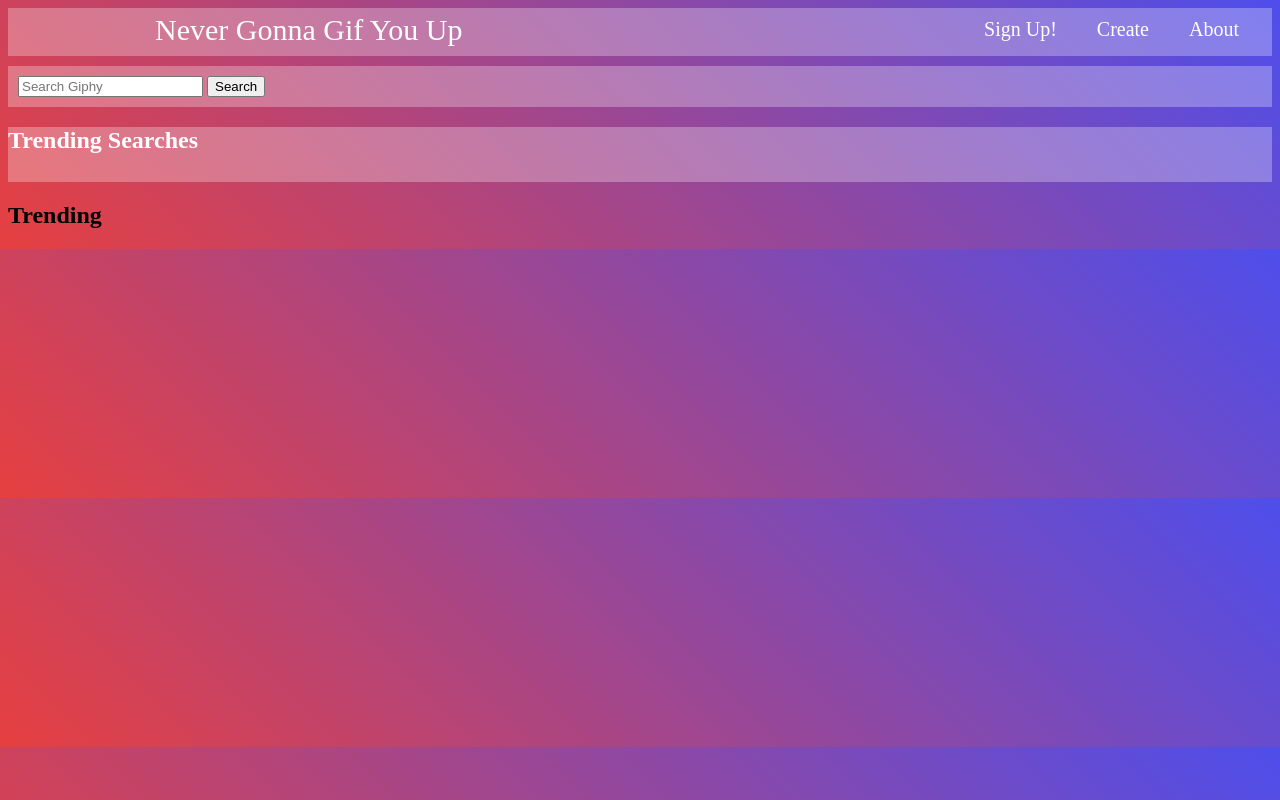
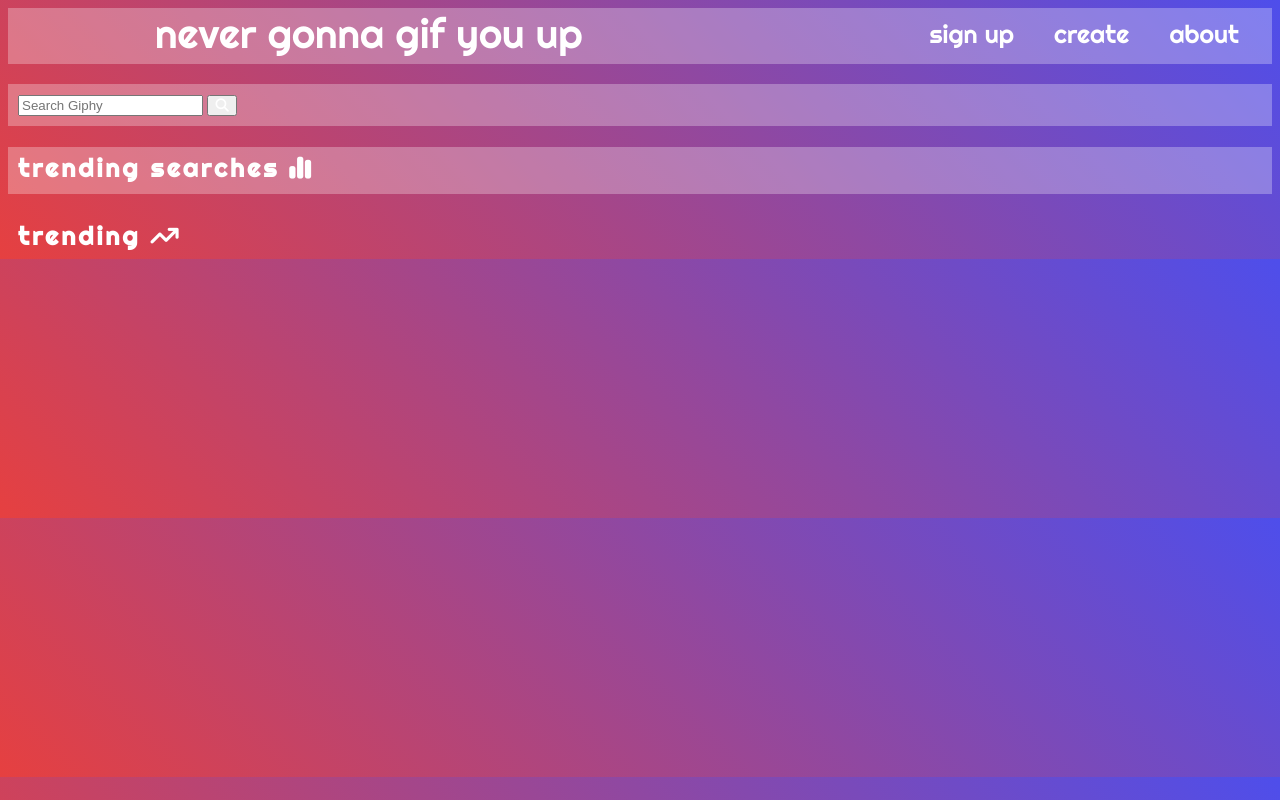
Before and after one commit to ericaxsnchz/never-gonna-gif, a website: page index.html in a window 1280 px wide. Drawn offline with Linux system fonts and the light colour scheme; no server answers.

Commit message:
updated font and icons

```diff
--- a/css/styles.css
+++ b/css/styles.css
@@ -1,5 +1,14 @@
 body {
     background-image: linear-gradient(45deg, rgb(230, 64, 64), rgb(78, 78, 235));
+    font-family: "Righteous", sans-serif;
+}
+
+h2 {
+    font-size: 25px;
+    color: white;
+    letter-spacing: 3px;
+    padding: 5px 10px 0px 10px;
+    margin-bottom: 0px;
 }
 
 .header-nav {
@@ -8,12 +17,12 @@ body {
     justify-content: space-between;
     align-items: center;
     padding: 0px 3px 5px 3px;
-    margin-bottom: 10px;
+    margin-bottom: 20px;
 }
 
 .logo {
     color: white;
-    font-size: 30px;
+    font-size: 40px;
     text-decoration: none;
     margin: 0rem 9rem;
 }
@@ -26,7 +35,7 @@ body {
 }
 
 .header-menu-item {
-    font-size: 20px;
+    font-size: 25px;
     color: white;
     margin: 0px 20px;
 }
@@ -53,8 +62,9 @@ body {
 #trendingList {
     list-style: none;
     column-count: 3;
-    margin-bottom: 3px;
+    margin: 3px;
     font-size: 20px;
+    letter-spacing: 1px;
 }
 
 #trendingList li:hover {
--- a/index.html
+++ b/index.html
@@ -3,34 +3,38 @@
 <head>
     <meta charset="UTF-8">
     <meta name="viewport" content="width=device-width, initial-scale=1.0">
-    <title>Never Gonna Gif You Up</title>
+    <title>never gonna gif you up</title>
+    <link rel="preconnect" href="https://fonts.googleapis.com">
+    <link rel="preconnect" href="https://fonts.gstatic.com" crossorigin>
+    <link href="https://fonts.googleapis.com/css2?family=Righteous&display=swap" rel="stylesheet">
+    <script src="https://kit.fontawesome.com/541629fd61.js" crossorigin="anonymous"></script>
     <link rel="stylesheet" href="./css/styles.css">
 </head>
 <body class="home-page">
     <header>
         <nav class="header-nav">
-            <a href="./index.html" class="logo">Never Gonna Gif You Up</a>
+            <a href="./index.html" class="logo">never gonna gif you up</a>
             <ul class="header-nav-menu">
-                <li class="header-menu-item">Sign Up!</li>
-                <li class="header-menu-item">Create</li>
-                <li class="header-menu-item">About</li>
+                <li class="header-menu-item">sign up</li>
+                <li class="header-menu-item">create</li>
+                <li class="header-menu-item">about</li>
             </ul>
         </nav>
     </header>
 
     <section class="search">
             <input id="searchInput" type="search" placeholder="Search Giphy">
-            <button onclick="sendApiRequest()" type="submit">Search</button>
+            <button onclick="sendApiRequest()" type="submit"><i class="fa-solid fa-magnifying-glass" style="color: white;"></i></button>
             <div class="search-container"></div>
     </section>
 
     <section class="trending-searches">
-        <h2>Trending Searches</h2>
+        <h2>trending searches   <i class="fa-solid fa-chart-simple" style="color: white;"></i></h2>
         <ul id="trendingList"></ul>
     </section>
 
     <section class="trending">
-        <h2>Trending</h2>
+        <h2>trending   <i class="fa-solid fa-arrow-trend-up" style="color: white;"></i></h2>
         <div class="trending-container"></div>
     </section>
 
```
